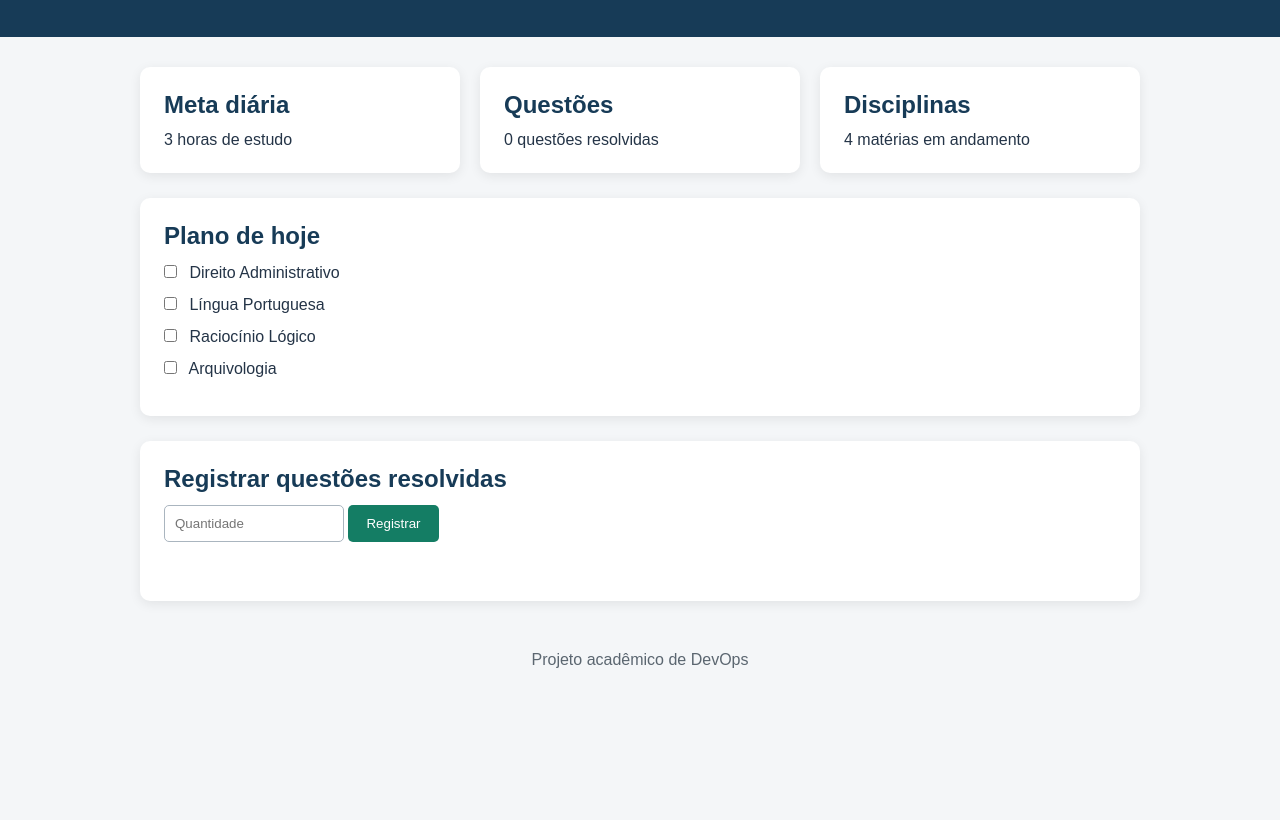
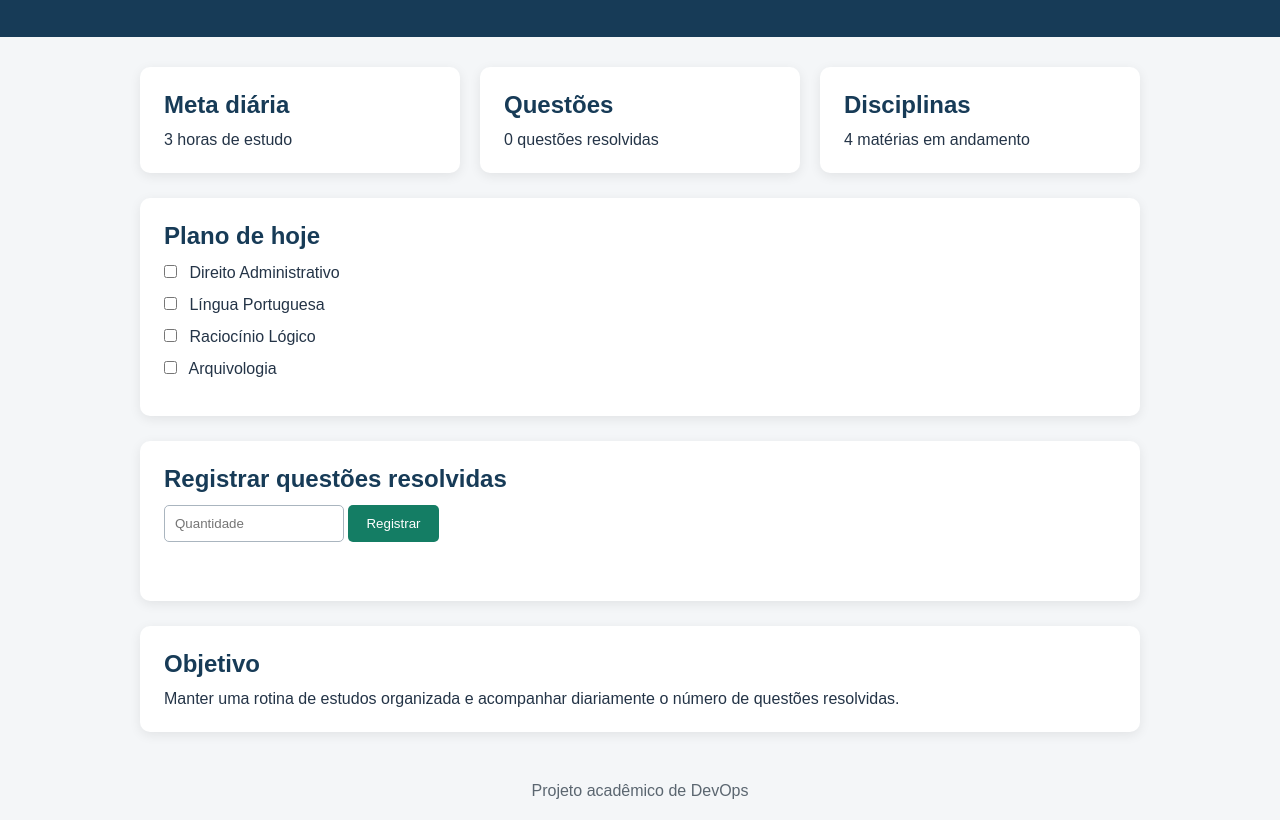
Before and after one commit to amandabeatrizpaiva/painel-de-estudos-devops, a plain HTML site: page index.html in a window 1280 px wide. Shown: the part 108-928 px from the top of the page. Before the commit the page ends 800 px from the top, so only its background shows below. Drawn offline with Linux system fonts and the light colour scheme.

Commit message:
Adiciona seção de objetivo ao painel

```diff
--- a/index.html
+++ b/index.html
@@ -67,6 +67,13 @@
         <button id="registrar">Registrar</button>
         <p id="mensagem"></p>
     </section>
+    <section class="objetivo">
+        <h2>Objetivo</h2>
+        <p>
+            Manter uma rotina de estudos organizada e acompanhar
+            diariamente o número de questões resolvidas.
+        </p>
+    </section>
 </main>
 
 <footer>
--- a/style.css
+++ b/style.css
@@ -94,3 +94,15 @@ footer {
     color: #5b6670;
     text-align: center;
 }
+.objetivo {
+    margin-top: 25px;
+    padding: 24px;
+    background: white;
+    border-radius: 10px;
+    box-shadow: 0 3px 12px rgba(0, 0, 0, 0.08);
+}
+
+.objetivo h2 {
+    margin-bottom: 12px;
+    color: #173b57;
+}
```
